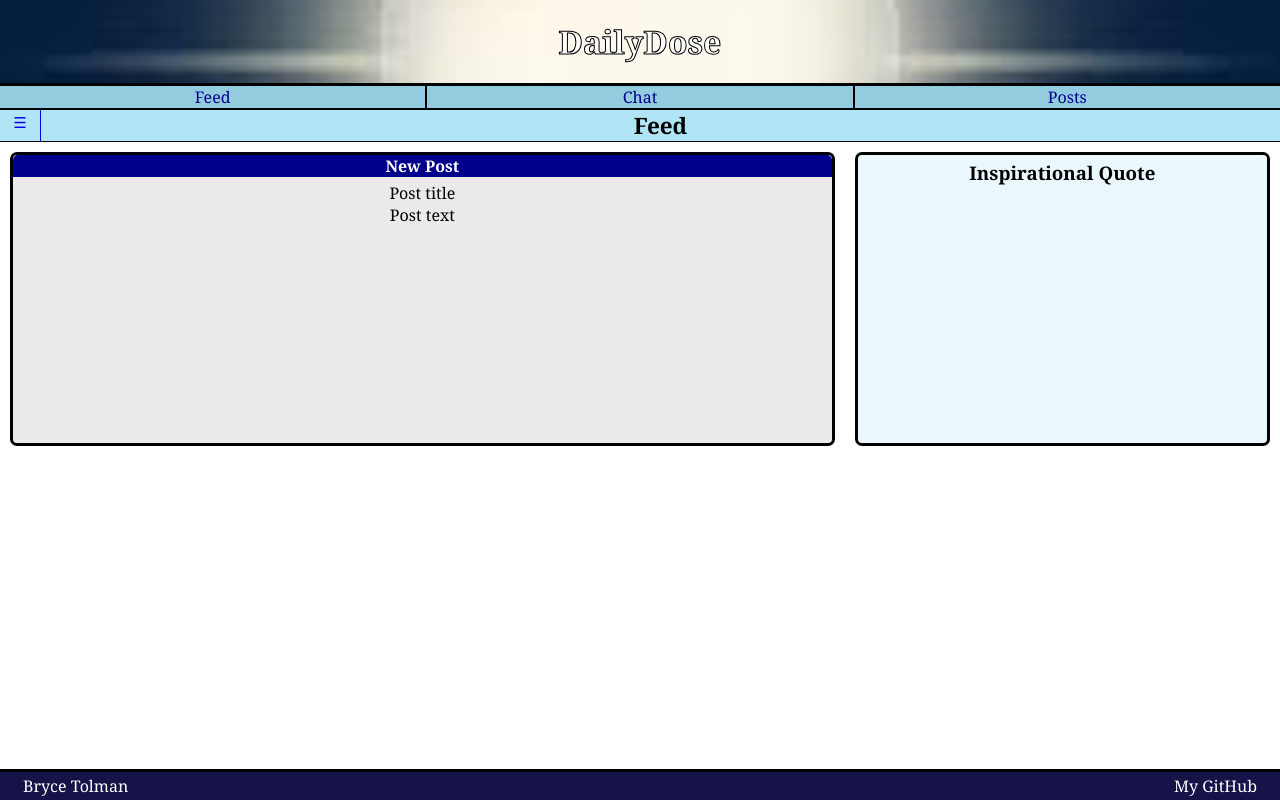
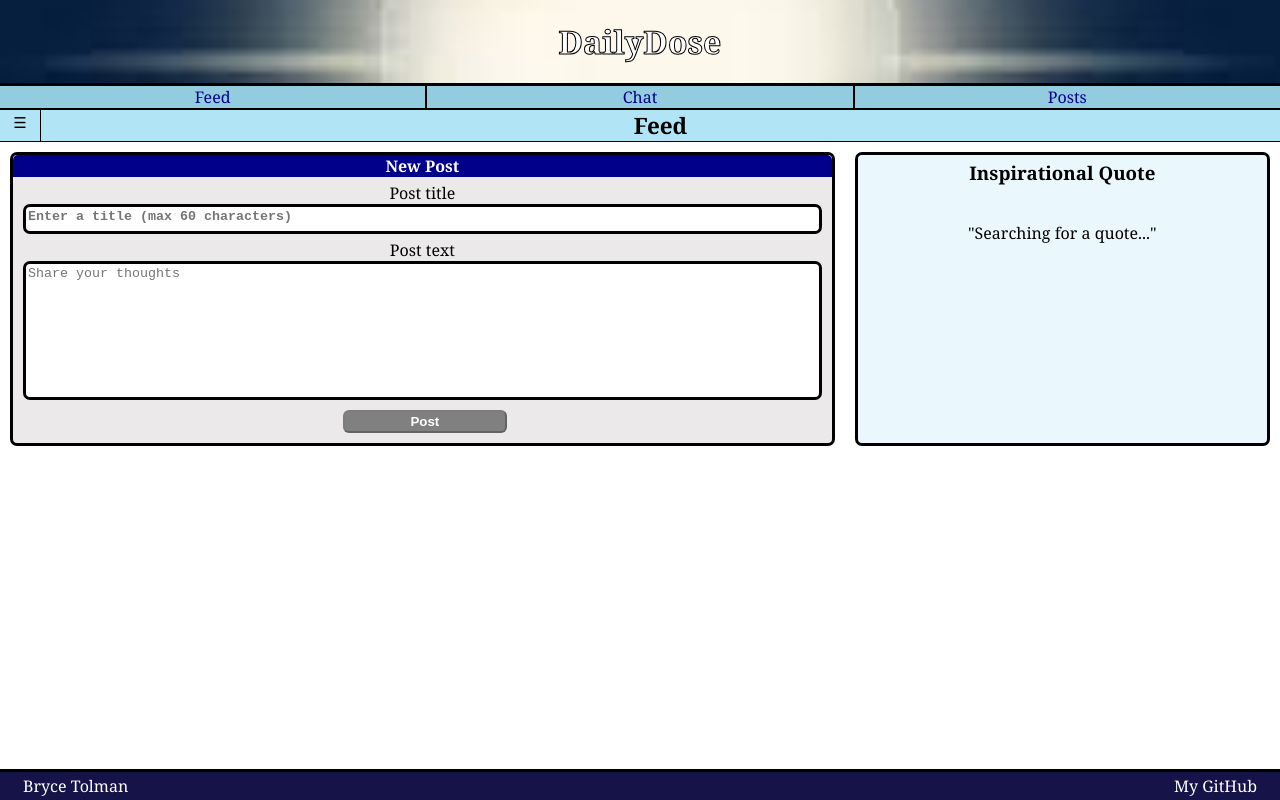
Before and after one commit to brycetolman54/dailydose, a React (Vite) app: page /feed in a window 1280 px wide. Built offline with nearby package versions, Linux system fonts and the light colour scheme; no server answers.

Commit message:
you can finally post

```diff
--- a/feed.js
+++ b/feed.js
@@ -224,7 +224,6 @@ async function addPost() {
     obj.content = content;
     obj.user = localStorage.getItem('username');
     obj.time = new Date();
-    // obj.place = store.length;
     obj.likes = 0;
 
     // Maybe I'll put this in at a later date
--- a/src/app.jsx
+++ b/src/app.jsx
@@ -7,7 +7,6 @@ import {Login} from './login/login';
 import {Chat} from './chat/chat';
 // import {ChatNoSide} from './chat/chatNoSide';
 import {Feed} from './feed/feed';
-import {FeedNoTop} from './feed/feedNoTop';
 import {Posts} from './posts/posts';
 import {LikedPosts} from './posts/likedPosts';
 
@@ -34,7 +33,6 @@ export default function App() {
                 <Routes>
                     <Route path='/' element={<Login />} />
                     <Route path='/feed' element={<Feed />} />
-                    <Route path='/feedNoTop' element={<FeedNoTop />} />
                     <Route path='/chat' element={<Chat />} />
                     {/* <Route path='/chatNoSide' element={<ChatNoSide />} /> */}
                     <Route path='/posts' element={<Posts />} />
--- a/src/feed/feed.css
+++ b/src/feed/feed.css
@@ -210,6 +210,7 @@
     border: solid;
     font-weight: bold;
     border-radius: 7px;
+    resize: none;
 }
 #postContent {
     flex: 3;
--- a/src/feed/feed.jsx
+++ b/src/feed/feed.jsx
@@ -9,7 +9,18 @@ import {Post} from './post';
 export function Feed() {
 
     const [author, setAuthor] = React.useState('');
-    const [quote, setQuote] = React.useState('');
+    const [quote, setQuote] = React.useState('Searching for a quote...');
+    const [show, setShow] = React.useState(true);
+    const [display, setDisplay] = React.useState('flex');
+
+    React.useEffect(() => {
+        if(show) {
+            setDisplay('flex');
+        }
+        else if(!show) {
+            setDisplay('none');
+        }
+    }, [show]);
 
     React.useEffect(() => {
         fetch('https://api.quotable.io/random')
@@ -54,10 +65,6 @@ export function Feed() {
             });
     }, []);
 
-    const handleClick = (id) => {
-
-    }
-
     const postsArray = [];
     if(allPosts.length) {
         for(const [i, post] of allPosts.entries()) {
@@ -65,33 +72,34 @@ export function Feed() {
             const date = getDate(new Date(post.time));
             const time = getTime(new Date(post.time));
             postsArray.push(
-                <Post key={post.place} id={allPosts.length - post.place - 1} title={post.title} content={post.content} user={post.user} time={time} date={date} handleClick={handleClick} liked={liked}/>
+                <Post key={post.place} id={allPosts.length - post.place - 1} title={post.title} content={post.content} user={post.user} time={time} date={date} liked={liked}/>
             );
         }
     }
 
+    const [theTitle, setTheTitle] = React.useState('');
+    const [theContent, setTheContent] = React.useState('');
 
     return (
         <main>
         <div id="topHeader">
-            <NavLink id="bars" to='../feedNoTop'>&#x2630;</NavLink>
+            <div id="bars" onClick={() => setShow(!show)}>&#x2630;</div>
             <h2>Feed</h2>
             {/* <div id="userInfo" onclick='backToLogin()'>Login</div> */}
         </div>
         <div id="feedAndQuote">
             <div id="quoteAndNew">
-                <aside id="quote">
+                <aside id="quote" style={{display: display}}>
                     <h3 id="quoteTitle">Inspirational Quote</h3>
-                    <p id="thequote">{quote}</p>
+                    <p id="thequote">"{quote}"</p>
                     <p id="author">{author}</p>
                 </aside>
-                <div id="newpost">
+                <div id="newpost" style={{display: display}}>
                     <p id="newPostHead"><b>New Post</b></p>
                     <label htmlFor="text">Post title</label>
-                    {/* <input type="text" id="postTitle" name="postTitle" placeholder="Enter a title (max 60 characters)" pattern=".{1,50}" title="Your title is too long" required oninput="enablePost()"/> */}
-                    <label htmlFor="textarea">Post text</label>
-                    {/* <textarea id="postContent" name="newPost" placeholder="Share your thoughts" required oninput="enablePost()"></textarea> */}
-                    {/* <button id="postIt" disabled onclick="addPost()">Post</button> */}
+                    <textarea id="postTitle" name="postTitle" placeholder="Enter a title (max 60 characters)" pattern=".{1,50}" title="Your title is too long" required value={theTitle} onChange={(e) => setTheTitle(e.target.value)}></textarea>                    <label htmlFor="textarea">Post text</label>
+                    <textarea id="postContent" name="newPost" placeholder="Share your thoughts" required value={theContent} onChange={(e) => setTheContent(e.target.value)}></textarea>
+                    <button id="postIt" disabled={!(theTitle && theContent)} onClick={() => {const newPost = addPost(theContent, theTitle, allPosts.length); allPosts.unshift(newPost); setTheContent(''); setTheTitle('');}}>Post</button>
                 </div>
             </div>
             <div id="feedfield">{postsArray}</div>
@@ -138,3 +146,32 @@ export function getTime(time) {
     }
     return value;
 }
+
+function enablePost() {
+    if(document.getElementById('postTitle').value.length > 0 && document.getElementById('postContent').value.length > 0) {
+        document.getElementById('postIt').disabled = false;
+    }
+    else {
+        document.getElementById('postIt').disabled = true;
+    }
+}
+
+function addPost(content, title, length) {
+
+        let obj = new Object;
+        obj.title = title;
+        obj.content = content;
+        obj.user = localStorage.getItem('username');
+        obj.time = new Date();
+        obj.likes = 0;
+
+        fetch(`/api/feed/post/${obj.user}`, {
+            method: 'POST',
+            headers: {'content-type': 'application/json'},
+            body: JSON.stringify(obj),
+        });
+
+        obj.place = length;
+
+        return obj;
+};
--- a/src/feed/feedNoTop.jsx
+++ /dev/null
@@ -1,20 +0,0 @@
-import React from 'react';
-
-import {NavLink} from 'react-router-dom';
-
-// import './feed.css';
-
-export function FeedNoTop() {
-    return (
-        <main>
-    <div id="topHeader">
-        <NavLink id="bars" to="../feed">&#x2630;</NavLink>
-        <h2>Feed</h2>
-        {/* <div id="userInfo" onclick='backToLogin()'>Login</div> */}
-    </div>
-    <div id="feedAndQuote">
-        <div id="feedfield"></div>
-    </div>
-        </main>
-    );
-}
--- a/src/feed/post.jsx
+++ b/src/feed/post.jsx
@@ -40,7 +40,7 @@ export function Post(props) {
                 <p className="user">{props.user}</p>
                 <p className="timestamp">{props.date}<br/>{props.time}</p>
                 <div className="buttons">
-                    <button className="like" id={'like' + props.id} style={{backgroundColor: color}} onClick={() => {hitLike(props.id); props.handleClick(props.id);}}>Like</button>
+                    <button className="like" id={'like' + props.id} style={{backgroundColor: color}} onClick={() => hitLike(props.id)}>Like</button>
                 </div>
             </div>
             <div className="bottomMatter">
```
Also changed, not shown: 1 other file (tests, documents, lock files or other folders).
